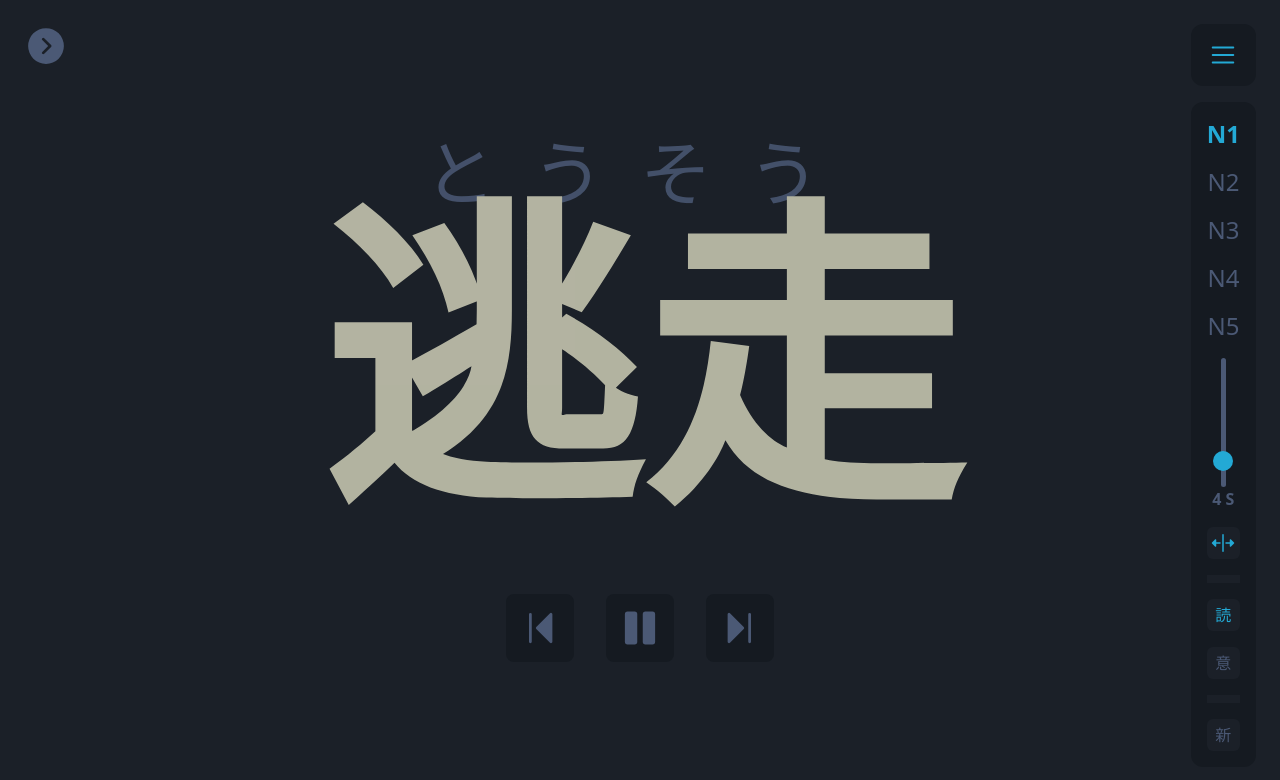
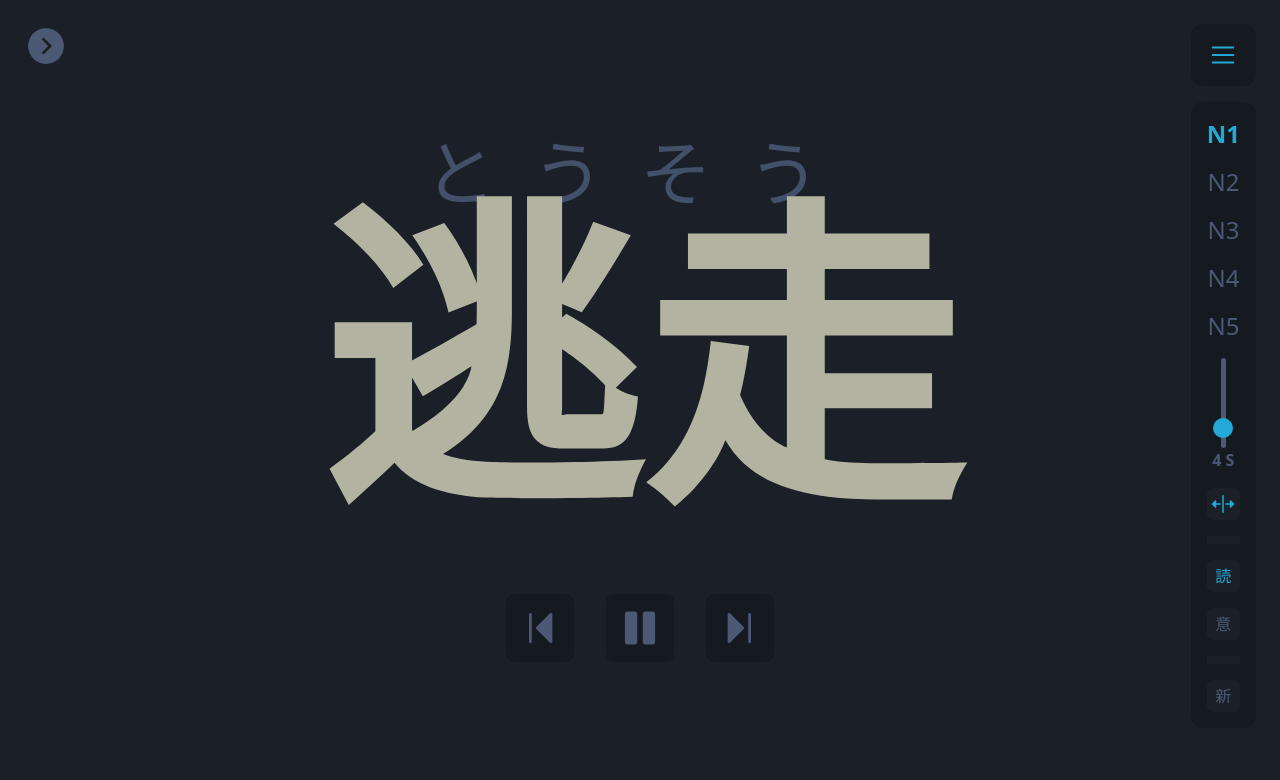
Before and after one commit to wmCmo/jisho-slide, a React (Vite) app: page / in a window 1280 px wide. Shown: the top 780 px of the page. Built offline with nearby package versions, Linux system fonts and the light colour scheme; a web font is replaced by a local one.

Commit message:
style: Add height to scrollbar for improved visibility

```diff
--- a/src/index.css
+++ b/src/index.css
@@ -8,6 +8,7 @@
     -webkit-appearance: none;
     background: #4B5975;
     width: 5px;
+    height: 90px;
     border-radius: 100px;
 }
 
```
